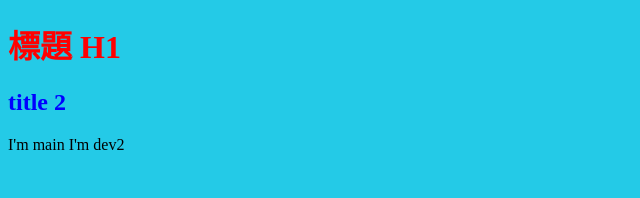
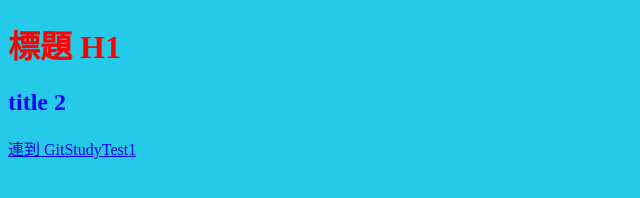
Before and after one commit to GitHubPlayerZero/GitStudyTest2, a plain HTML site: page index.html in a window 1280 px wide. Shown: the whole page, without its empty margins (0-640 px from the left). Drawn offline with Linux system fonts and the light colour scheme.

Commit message:
增加連結到 test1

```diff
--- a/index.html
+++ b/index.html
@@ -12,9 +12,7 @@
 	<h1>標題 H1</h1>
 	<h2> title 2</h2>
 
-	I'm main
-
-	I'm dev2
+	<a href="https://githubplayerzero.github.io/GitStudyTest1/">連到 GitStudyTest1</a>
 
 </body>
 </html>
```
